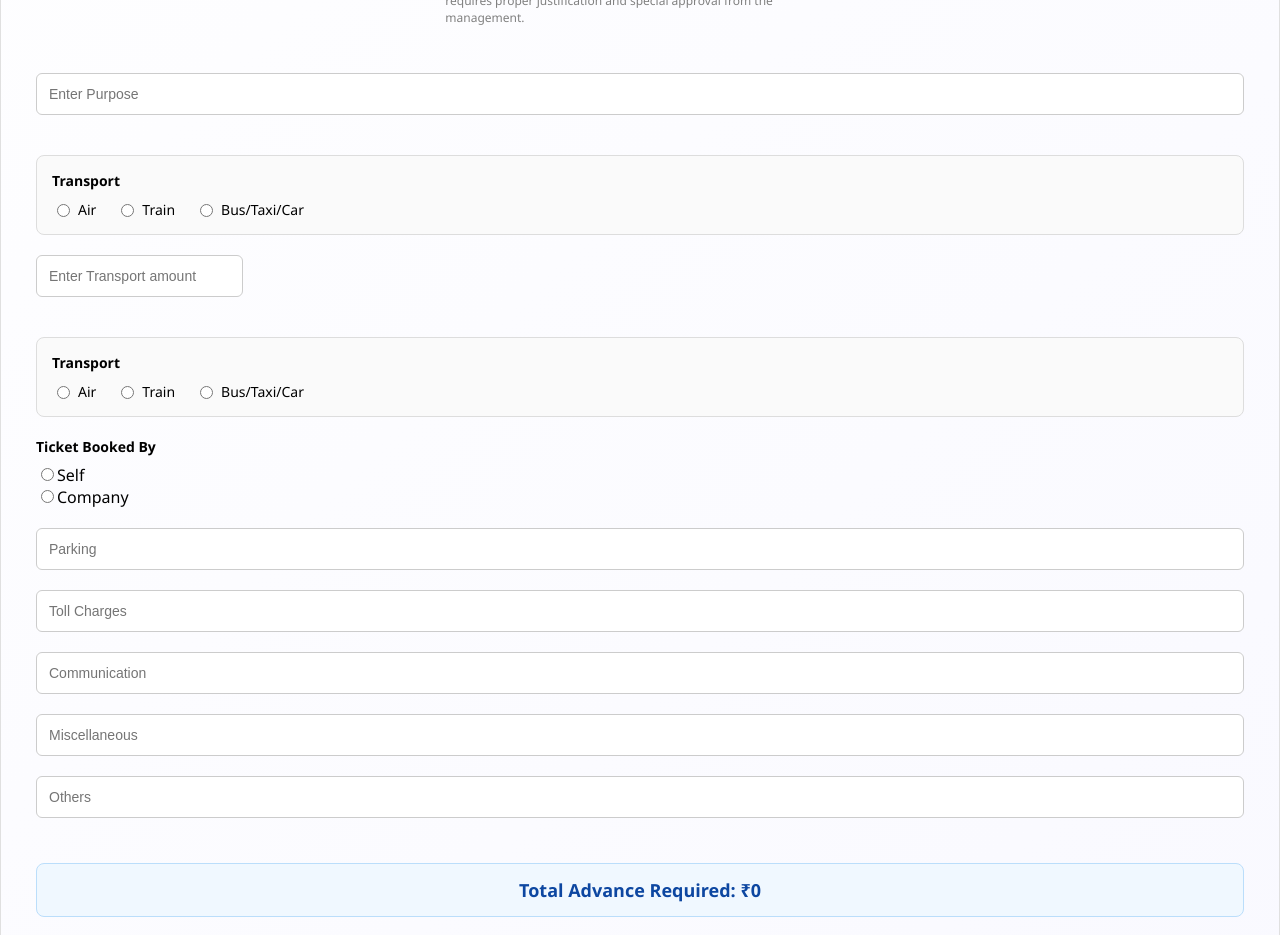
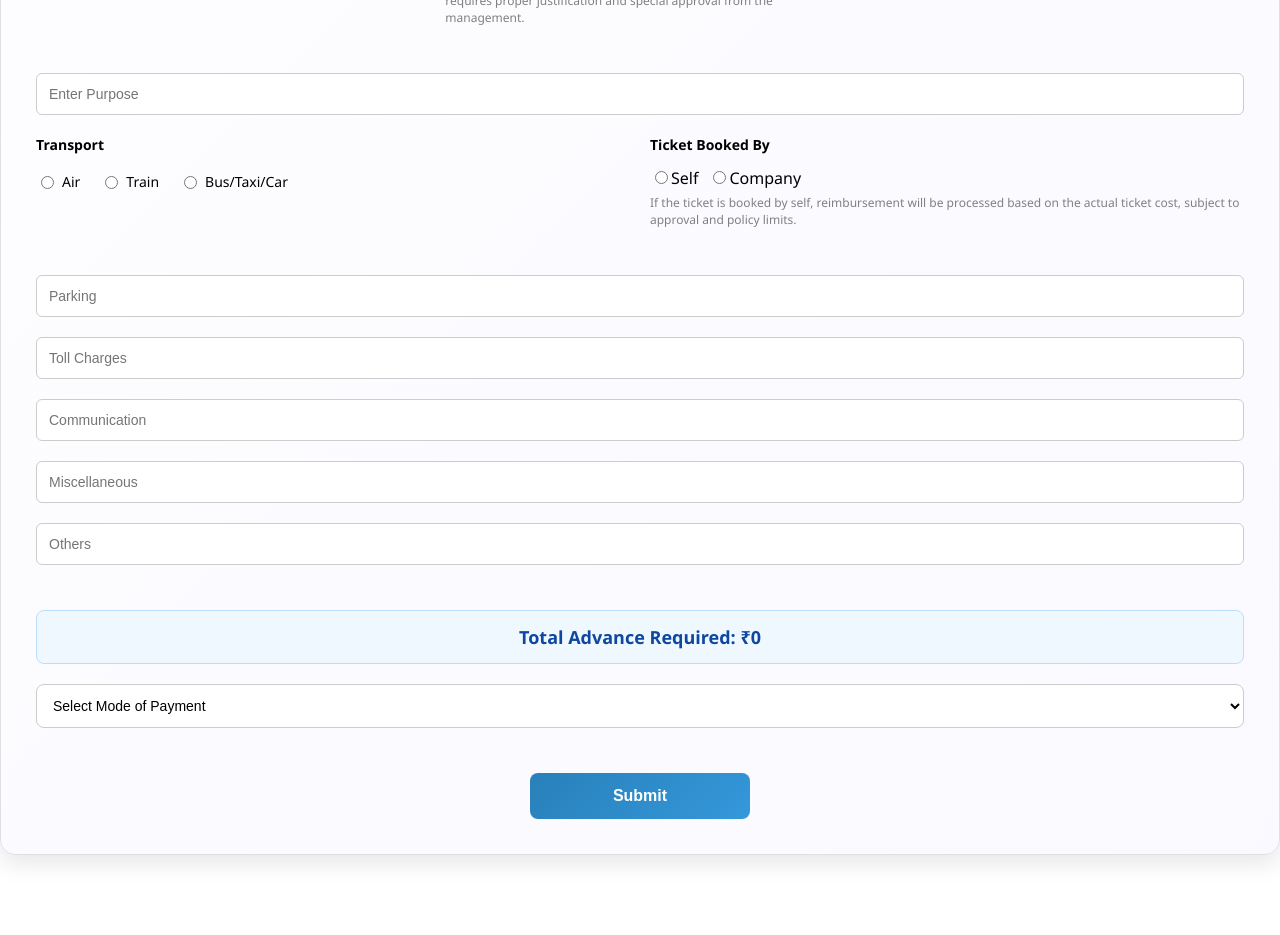
Before and after one commit to Santhoshmk30/Kccottrell, a React (Create React App) app: page /request in a window 1280 px wide. Shown: the part 780-1715 px from the top of the page. After the commit the page ends 1665 px from the top, so only its background shows below. Built offline with nearby package versions, Linux system fonts and the light colour scheme.

Commit message:
Update Requestform.js

```diff
--- a/src/Components/Requestform.js
+++ b/src/Components/Requestform.js
@@ -499,8 +499,10 @@ useEffect(() => {
           />
 
 
-      {/* Transport Mode selection */}
-      <div style={styles.transportSection}>
+     {/* Transport Section */}
+<div style={styles.row}>
+  {/* Transport Mode */}
+  <div style={styles.field}>
     <label style={styles.label}>Transport</label>
     <div style={styles.radioGroup}>
       {["Air", "Train", "Bus/Taxi/Car"].map((mode) => (
@@ -518,47 +520,7 @@ useEffect(() => {
       ))}
     </div>
 
-  {/* Show result */}
-  {formData.transportMode && (
-    <div style={styles.resultBox}>
-      Allowed Class: <span style={styles.resultText}>{getTravelClass()}</span>
-    </div>
-  )}
-</div>
-
-
-
-          <div>
-            <input
-              type="number"
-              name="transportAmount"
-              value={formData.transportAmount}
-              onChange={handleChange}
-              placeholder={`Enter ${formData.transportMode || "Transport"} amount`}
-              style={styles.input}
-            />
-          </div>
-
-              {/* Transport Mode selection */}
-<div style={styles.transportSection}>
-  <label style={styles.label}>Transport</label>
-  <div style={styles.radioGroup}>
-    {["Air", "Train", "Bus/Taxi/Car"].map((mode) => (
-      <label key={mode} style={styles.radioLabel}>
-        <input
-          type="radio"
-          name="transportMode"
-          value={mode}
-          checked={formData.transportMode === mode}
-          onChange={handleChange}
-          style={styles.radioInput}
-        />
-        {mode}
-      </label>
-    ))}
-  </div>
-
-  {/* Show result */}
+    {/* Allowed Class */}
     {formData.transportMode && (
       <div style={styles.resultBox}>
         Allowed Class:{" "}
@@ -567,10 +529,11 @@ useEffect(() => {
     )}
   </div>
 
-{/* Ticket Booking By */}
+  {/* Ticket Booked By */}
   <div style={styles.field}>
     <label style={styles.label}>Ticket Booked By</label>
-  <label style={{ marginRight: "15px" }}>
+    <div style={{ display: "flex", gap: "10px", marginTop: "5px" }}>
+      <label>
         <input
           type="radio"
           name="ticketBookedBy"
@@ -592,19 +555,26 @@ useEffect(() => {
       </label>
     </div>
 
-{/* Conditionally show Transport Amount only if Self */}
+    {/* Transport Amount - only if Self */}
     {formData.ticketBookedBy === "Self" && (
-  <div>
       <input
         type="number"
         name="transportAmount"
         value={formData.transportAmount}
         onChange={handleChange}
         placeholder={`Enter ${formData.transportMode || "Transport"} amount`}
-      style={styles.input}
+        style={styles.input1}
       />
+    )}
+
+    {/* Note */}
+    <p style={{ fontSize: "12px", color: "gray", marginTop: "5px" }}>
+      If the ticket is booked by self, reimbursement will be processed based on
+      the actual ticket cost, subject to approval and policy limits.
+    </p>
   </div>
-)}
+</div>
+
 
 
           <input
```
Lines whose indentation alone changed are shown as unchanged.
